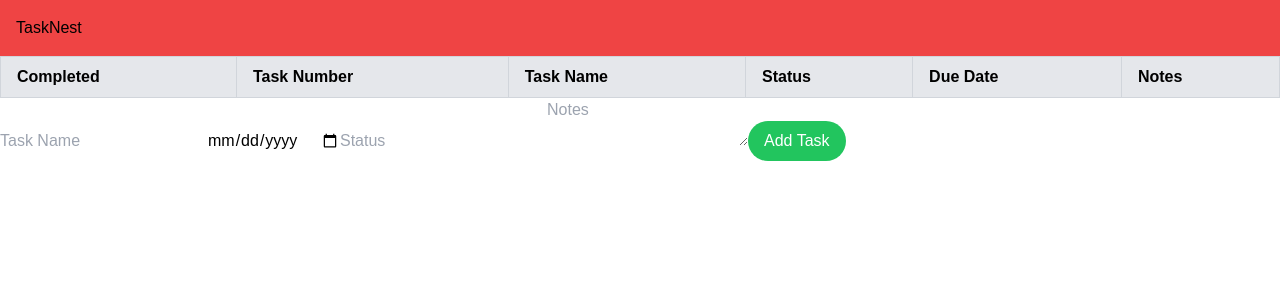
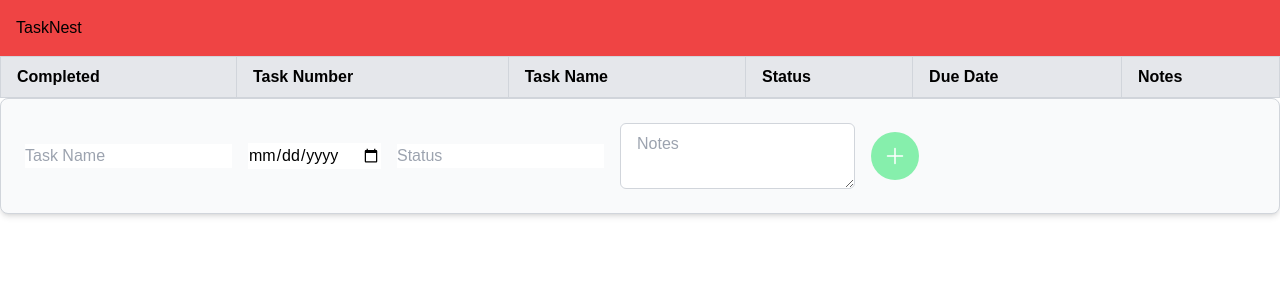
Before and after one commit to g33ya/task-dashboard, a Next.js app: page / in a window 1280 px wide. Shown: the top 300 px of the page. Built offline with nearby package versions, Linux system fonts and the light colour scheme.

Commit message:
Stylized add, edit and delete buttons

```diff
--- a/app/components/table.js
+++ b/app/components/table.js
@@ -1,7 +1,7 @@
 "use client"; // DOM
 import { useState } from 'react';
-
 import { TableRow } from './tablerow.js';
+import { PlusIcon } from '@heroicons/react/24/solid'; // For solid icons
 
 export function TaskTable() {
 
@@ -13,7 +13,6 @@ export function TaskTable() {
         notes:'',
     });
     const [editingTask, setEditingTask] = useState(null); // use to update exisiting tasks
-
 
     const handleInputChange = (inputEvent) => {
         const { name, value } = inputEvent.target; // value = new value
@@ -75,8 +74,8 @@ export function TaskTable() {
                 </tbody>
             </table>
 
-            <div>
-                <form onSubmit={handleFormSubmit}>
+            <div className="p-6 border border-gray-300 rounded-lg bg-gray-50 shadow-md">
+                <form onSubmit={handleFormSubmit} className="flex flex-col sm:flex-row items-start sm:items-center space-y-4 sm:space-y-0 sm:space-x-4">
                     <input
                     type="text"
                     name="name"
@@ -97,20 +96,22 @@ export function TaskTable() {
                     onChange={handleInputChange}
                     placeholder="Status"
                     />
+                    <div className="flex items-center w-full sm:w-auto space-x-4">
                         <textarea
                             name="notes"
                             value={newTask.notes}
                             onChange={handleInputChange}
                             placeholder="Notes"
+                            className="border border-gray-300 px-4 py-2 rounded-md w-full sm:w-auto"
                         />
-
                         <button
                             type="submit"
-                        className="bg-green-500 text-white py-2 px-4 rounded-full hover:bg-green-600 focus:outline-none focus:ring-2 focus:ring-green-500"
+                            className="bg-green-300 text-white w-12 h-12 rounded-full hover:bg-green-600 focus:outline-none focus:ring-2 focus:ring-green-500 flex items-center justify-center"
+                            aria-label={editingTask ? "Update Task" : "Add Task"}
                         >
-                        {editingTask ? "Update Task" : "Add Task"}
+                            <PlusIcon className="w-6 h-6" />
                         </button>
-
+                    </div>
                 </form>
             </div>
         </div>
--- a/app/components/tablerow.js
+++ b/app/components/tablerow.js
@@ -1,8 +1,9 @@
 "use client"; // DOM
 
 import { useState } from 'react';
-
 import { TaskCheckbox } from './checkbox.js';
+import { PencilIcon } from '@heroicons/react/24/solid'; // Import the Pencil Icon
+import { TrashIcon } from '@heroicons/react/24/solid'; // Import the Pencil Icon
 
 
 export function TableRow( {task, taskNum, onEdit, removeTask} ) {
@@ -20,19 +21,22 @@ export function TableRow( {task, taskNum, onEdit, removeTask} ) {
             <td className="border border-gray-300 px-4 py-2">{task.dueDate}</td>
             <td className="border border-gray-300 px-4 py-2">{task.notes}</td>
             <td className="border border-gray-300 px-4 py-2">
+                <div className="flex space-x-2">
                     <button
                         onClick={() => onEdit(task)}
-                    className="bg-blue-500 text-white py-1 px-3 rounded hover:bg-blue-600"
+                        className="bg-blue-500 text-white w-12 h-12 rounded-full hover:bg-blue-600 focus:outline-none focus:ring-2 focus:ring-blue-400 flex items-center justify-center"
                         >
-                    Edit
+                            <PencilIcon className="w-6 h-6" />
+
                     </button>
                     <button
                         type="button"
-                    className="bg-red-500 text-white py-1 px-3 rounded hover:bg-blue-600"
+                        className="bg-red-500 text-white w-12 h-12 rounded-full hover:bg-red-600 focus:outline-none focus:ring-2 focus:ring-blue-400 flex items-center justify-center"
                         onClick={() => removeTask(task.id)}
                     >
-                    Remove Task
+                        <TrashIcon className="w-6 h-6" />
                     </button>
+                </div>
             </td>
         </tr>
     );
--- a/package.json
+++ b/package.json
@@ -9,6 +9,7 @@
     "lint": "next lint"
   },
   "dependencies": {
+    "@heroicons/react": "^2.2.0",
     "next": "15.1.4",
     "react": "^19.0.0",
     "react-dom": "^19.0.0"
```
Also changed, not shown: 1 other file (tests, documents, lock files or other folders). Lines whose indentation alone changed are shown as unchanged.
